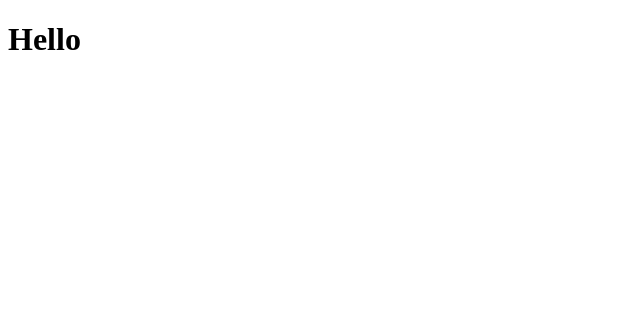
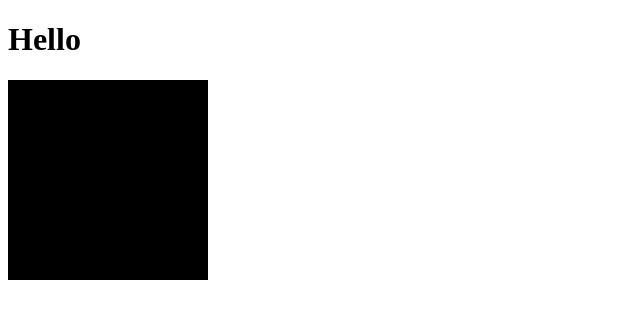
Before and after one commit to danielchriscarter/JavascriptTest, a plain HTML site: page index.html in a window 1280 px wide. Shown: the whole page, without its empty margins (0-640 px from the left). Drawn offline with Linux system fonts and the light colour scheme.

Commit message:
Added canvas

```diff
--- a/index.html
+++ b/index.html
@@ -7,5 +7,7 @@
 
   <body>
     <h1>Hello</h1>
+	<script src="js/mandelbrot.js" type="text/javascript"></script>
+	<canvas id="mandelbrot" width="200" height="200" />
   </body>
 </html>
--- /dev/null
+++ b/js/mandelbrot.js
@@ -0,0 +1,6 @@
+window.onload = function()
+{
+var canvas = document.getElementById("mandelbrot");
+var context = canvas.getContext("2d");
+context.fillRect(0,0,200,200)
+}
```
